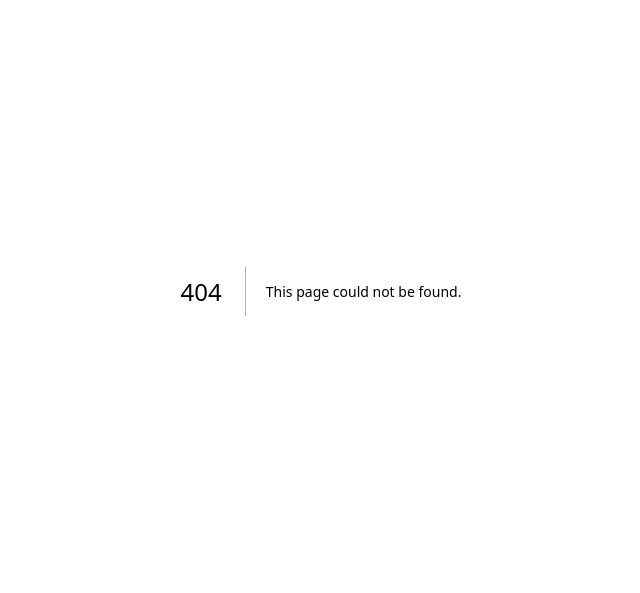
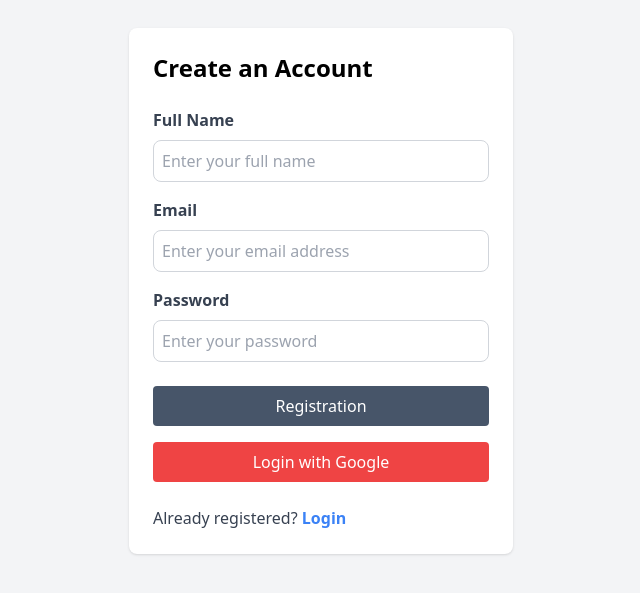
Before and after one commit to sisrafilss/reminder-app-client, a Next.js app: page /registration in a window 1280 px wide. Before the commit this address had no page. Shown: the part 109-702 px from the top of the page, without its empty margins (319-959 px from the left). Built offline with nearby package versions, Linux system fonts and the light colour scheme.

Commit message:
login and registration page added

```diff
--- a/pages/api/hello.js
+++ /dev/null
@@ -1,5 +0,0 @@
-// Next.js API route support: https://nextjs.org/docs/api-routes/introduction
-
-export default function handler(req, res) {
-  res.status(200).json({ name: 'John Doe' })
-}
--- a/pages/index.js
+++ b/pages/index.js
@@ -1,5 +1,4 @@
 import Header from "@/components/Header/Header";
-import Login from "@/components/Login/Login";
 import { Inter } from "next/font/google";
 
 const inter = Inter({ subsets: ["latin"] });
@@ -8,7 +7,6 @@ export default function Home() {
   return (
     <main>
       <Header />
-      <Login />
     </main>
   );
 }
--- /dev/null
+++ b/pages/registration.js
@@ -0,0 +1,85 @@
+import Link from "next/link";
+
+const Registration = () => {
+  return (
+    <>
+      {/* <Header /> */}
+      <div className="flex flex-col items-center justify-center h-screen bg-gray-100">
+        <div className="bg-white rounded-lg shadow p-6 max-w-sm w-full">
+          <h2 className="text-2xl font-semibold mb-6">Create an Account</h2>
+          <form>
+            <div className="space-y-4">
+              <div>
+                <label
+                  htmlFor="firstName"
+                  className="block text-gray-700 font-semibold mb-2"
+                >
+                  Full Name
+                </label>
+                <input
+                  id="firstName"
+                  type="text"
+                  className="w-full border border-gray-300 p-2 rounded-lg focus:outline-none focus:ring focus:ring-blue-400"
+                  placeholder="Enter your full name"
+                  required
+                />
+              </div>
+
+              <div>
+                <label
+                  htmlFor="email"
+                  className="block text-gray-700 font-semibold mb-2"
+                >
+                  Email
+                </label>
+                <input
+                  id="email"
+                  type="email"
+                  className="w-full border border-gray-300 p-2 rounded-lg focus:outline-none focus:ring focus:ring-blue-400"
+                  placeholder="Enter your email address"
+                  required
+                />
+              </div>
+              <div>
+                <label
+                  htmlFor="password"
+                  className="block text-gray-700 font-semibold mb-2"
+                >
+                  Password
+                </label>
+                <input
+                  id="password"
+                  type="password"
+                  className="w-full border border-gray-300 p-2 rounded-lg focus:outline-none focus:ring focus:ring-blue-400"
+                  placeholder="Enter your password"
+                  required
+                />
+              </div>
+            </div>
+
+            <input
+              type="submit"
+              value="Registration"
+              className="px-4 w-full py-2 mt-6 cursor-pointer mr-8 bg-slate-600 text-white rounded font-medium text-base hover:bg-slate-700"
+            />
+          </form>
+          <button className="mt-4 w-full bg-red-500 text-white py-2 px-4 rounded hover:bg-red-600 focus:outline-none focus:ring focus:ring-red-400">
+            Login with Google
+          </button>
+
+          <div className="mt-6 text-gray-700">
+            Already registered?{" "}
+            <Link
+              href="/login"
+              className="text-blue-500 hover:underline font-semibold"
+            >
+              Login
+            </Link>
+          </div>
+        </div>
+      </div>
+    </>
+  );
+};
+
+export default Registration;
```
Also changed, not shown: pages/login.js (renamed from components/Login/Login.js).
